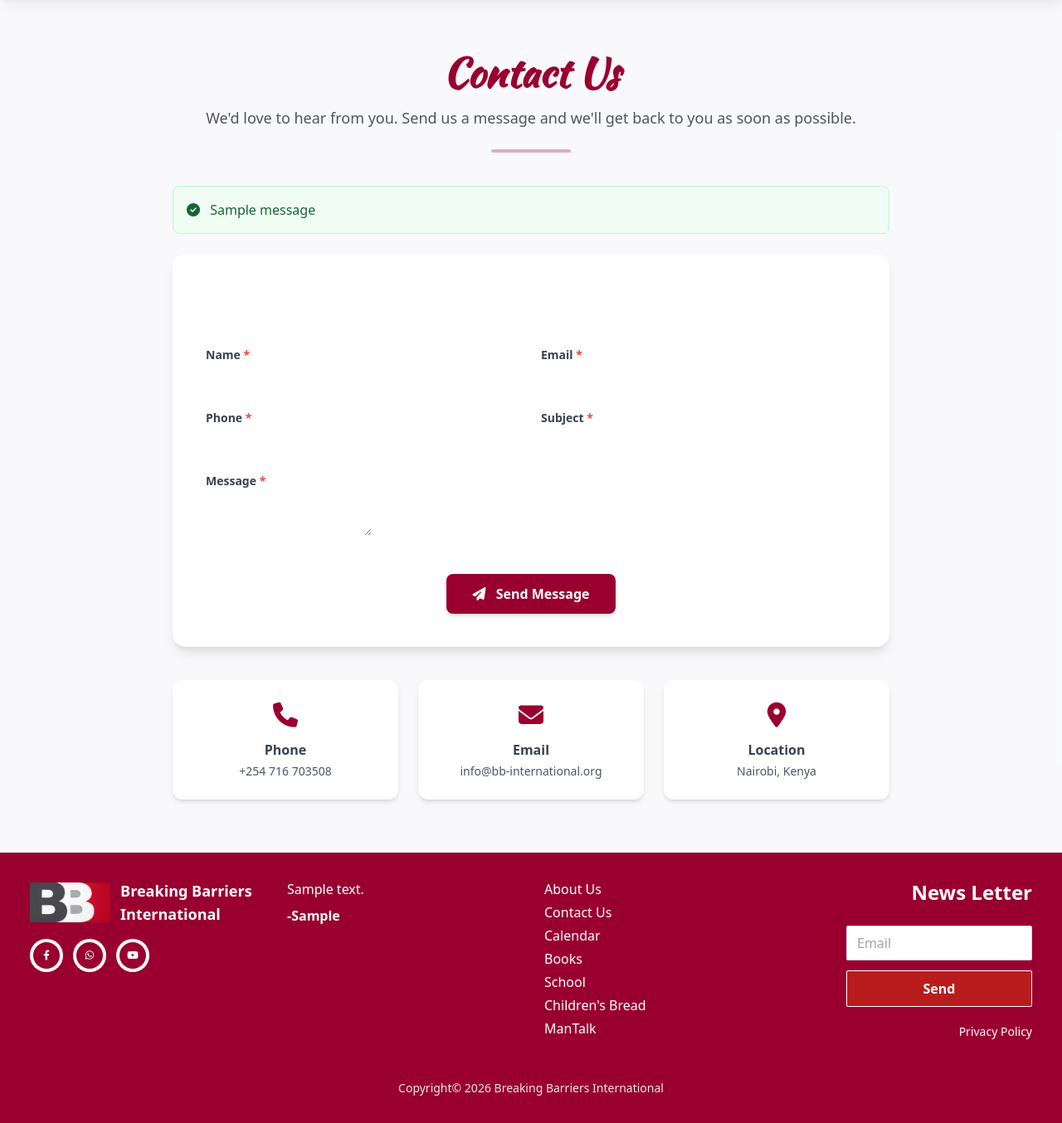
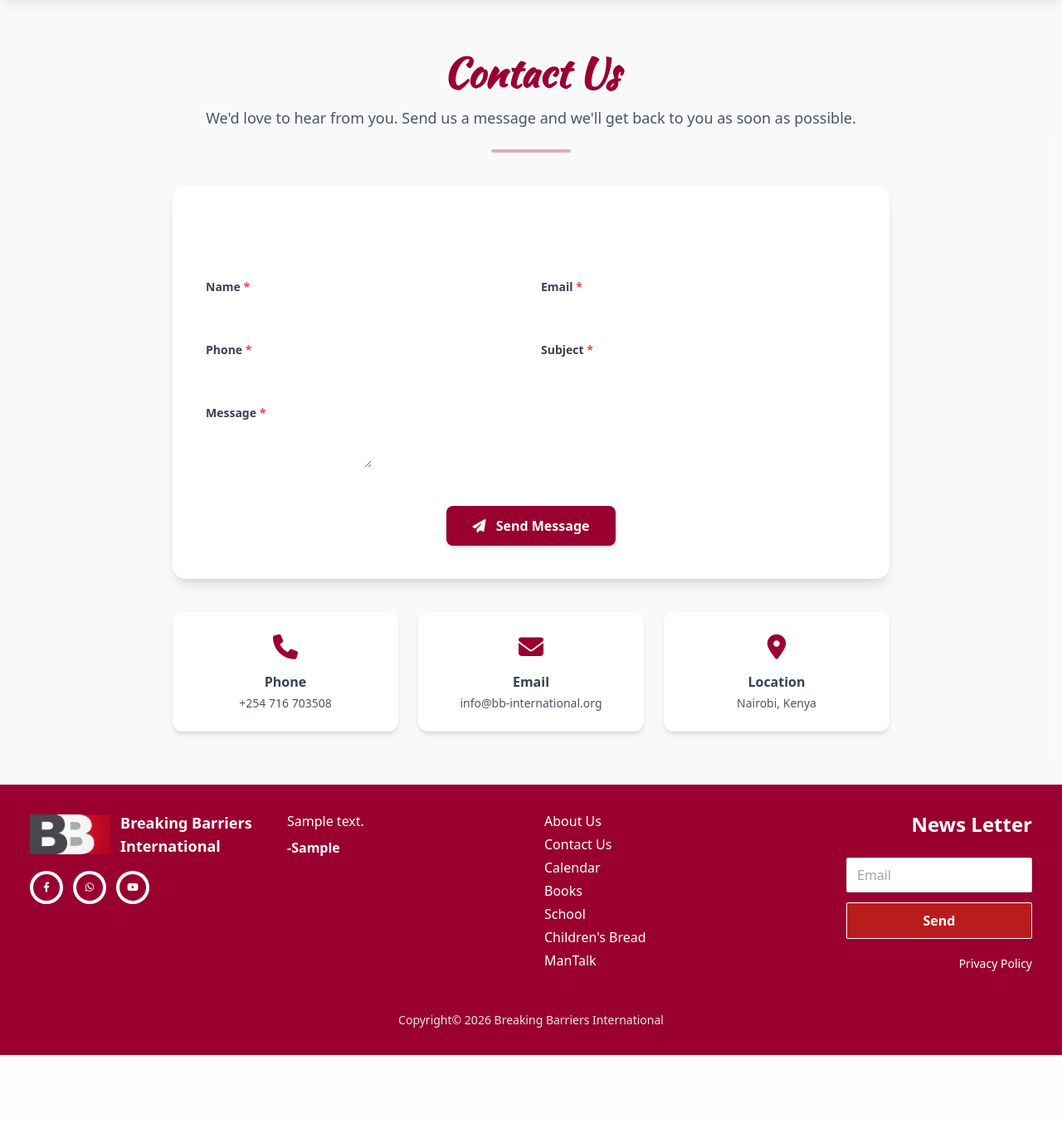
Before and after one commit to MukoyaKuya/Breaking-Barriers-, a Django app: template church/templates/church/contact_us.html in a window 1280 px wide. Shown: the part 96-1450 px from the top of the page at 83% size. After the commit the page ends 1368 px from the top, so only its background shows below. Run offline with Django 5.2, Linux system fonts and the light colour scheme; the template is opened without the code that fills it: most values are stand-ins (such as "Sample title", 1, 10 or a date in 2020); one stand-in notice (Sample message) is shown; form fields are guessed from the names that the template uses; parts of the project's set-up code (start-up, migrations or seed data) failed here and were passed over; some libraries are stand-ins or nearby versions.

Commit message:
UI: Polish messages to use toasts and restore Admin delete selected action

```diff
--- a/church/templates/church/contact_us.html
+++ b/church/templates/church/contact_us.html
@@ -14,19 +14,6 @@
             <div class="w-24 h-1 brand-color mx-auto mt-6 rounded-full opacity-30"></div>
         </div>
 
-        <!-- Messages -->
-        {% if messages %}
-        <div class="mb-6">
-            {% for message in messages %}
-            <div
-                class="p-4 rounded-lg {% if message.tags == 'success' %}bg-green-50 text-green-800 border border-green-200{% elif message.tags == 'error' %}bg-red-50 text-red-800 border border-red-200{% else %}bg-blue-50 text-blue-800 border border-blue-200{% endif %}">
-                <i
-                    class="fas {% if message.tags == 'success' %}fa-check-circle{% elif message.tags == 'error' %}fa-exclamation-circle{% else %}fa-info-circle{% endif %} mr-2"></i>
-                {{ message }}
-            </div>
-            {% endfor %}
-        </div>
-        {% endif %}
 
         <!-- Contact Form -->
         <div class="bg-white rounded-2xl shadow-lg p-6 sm:p-8 md:p-10">
```
Also changed, not shown: church/admin.py (+6 -2 lines), church/templates/church/donate.html (+0 -10 lines).
